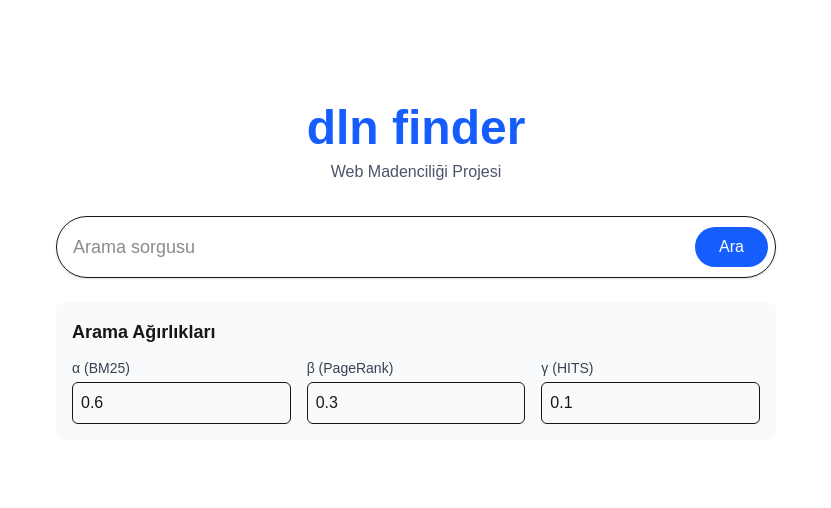
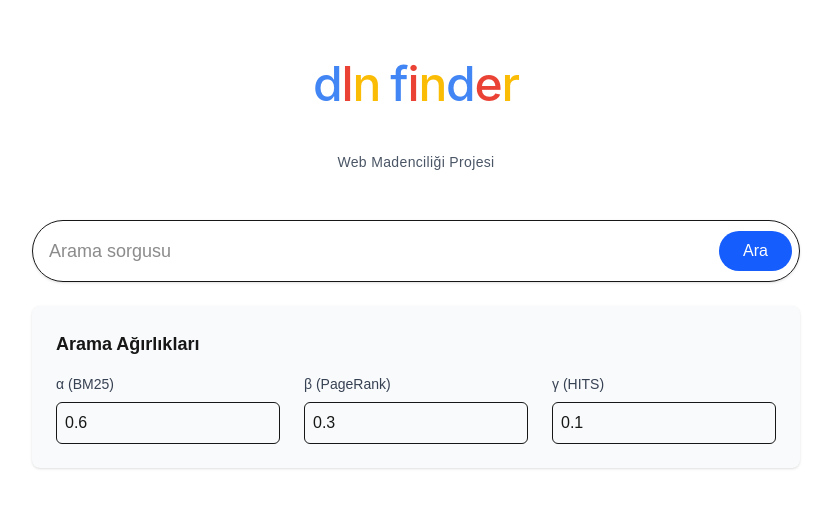
Before and after one commit to eyupdalan/dln-finder, a Next.js app in the folder ui/: page / in a window 1280 px wide. Shown: the top 508 px of the page, without its empty margins (224-1055 px from the left). Built offline with nearby package versions, Linux system fonts and the light colour scheme.

Commit message:
eyup adds changes

```diff
--- a/ui/src/app/page.tsx
+++ b/ui/src/app/page.tsx
@@ -53,14 +53,74 @@ export default function SearchPage() {
   }
 
   return (
-    <div className="min-h-screen flex flex-col items-center justify-start pt-20">
-      <div className="max-w-3xl w-full mx-auto p-6 space-y-8">
-        <div className="text-center">
-          <h1 className="text-5xl font-bold text-blue-600 mb-2">dln finder</h1>
-          <p className="text-gray-600">Web Madenciliği Projesi</p>
+    <div className="min-h-screen flex flex-col">
+      {results.length > 0 && (
+        <div className="sticky top-0 z-50 bg-white border-b shadow-sm">
+          <div className="w-full max-w-7xl mx-auto px-4 sm:px-6 lg:px-8 py-3">
+            <div className="flex items-center space-x-4">
+              <a href="/" className="flex-shrink-0">
+                <svg width="120" height="30" viewBox="0 0 400 80" className="h-8">
+                  <text x="50%" y="50%" textAnchor="middle" dominantBaseline="middle" className="text-xl font-bold tracking-tight" style={{ fontFamily: '-apple-system, BlinkMacSystemFont, "Segoe UI", Roboto, Helvetica, Arial, sans-serif' }}>
+                    <tspan fill="#4285F4" style={{ fontWeight: '500' }}>d</tspan>
+                    <tspan fill="#EA4335" style={{ fontWeight: '500' }}>l</tspan>
+                    <tspan fill="#FBBC05" style={{ fontWeight: '500' }}>n</tspan>
+                    <tspan> </tspan>
+                    <tspan fill="#4285F4" style={{ fontWeight: '500' }}>f</tspan>
+                    <tspan fill="#EA4335" style={{ fontWeight: '500' }}>i</tspan>
+                    <tspan fill="#FBBC05" style={{ fontWeight: '500' }}>n</tspan>
+                    <tspan fill="#4285F4" style={{ fontWeight: '500' }}>d</tspan>
+                    <tspan fill="#EA4335" style={{ fontWeight: '500' }}>e</tspan>
+                    <tspan fill="#FBBC05" style={{ fontWeight: '500' }}>r</tspan>
+                  </text>
+                </svg>
+              </a>
+              <div className="flex-1 max-w-2xl">
+                <div className="relative">
+                  <input
+                    type="text"
+                    placeholder="Arama sorgusu"
+                    value={query}
+                    onChange={(e) => setQuery(e.target.value)}
+                    className="w-full p-2 pr-12 text-base border rounded-full shadow-sm focus:outline-none focus:ring-2 focus:ring-blue-500 focus:border-transparent"
+                    onKeyPress={(e) => e.key === 'Enter' && handleSearch(1)}
+                  />
+                  <button
+                    onClick={() => handleSearch(1)}
+                    className="absolute right-1 top-1/2 transform -translate-y-1/2 bg-blue-600 text-white px-4 py-1 rounded-full hover:bg-blue-700 text-sm"
+                  >
+                    {loading ? 'Aranıyor...' : 'Ara'}
+                  </button>
+                </div>
+              </div>
+            </div>
+          </div>
+        </div>
+      )}
+
+      <div className="w-full max-w-7xl mx-auto px-4 sm:px-6 lg:px-8">
+        {results.length === 0 && (
+          <div className="py-12">
+            <div className="text-center mb-12">
+              <div className="flex items-center justify-center mb-4">
+                <svg width="400" height="80" viewBox="0 0 400 80" className="mb-2">
+                  <text x="50%" y="50%" textAnchor="middle" dominantBaseline="middle" className="text-5xl font-bold tracking-tight" style={{ fontFamily: '-apple-system, BlinkMacSystemFont, "Segoe UI", Roboto, Helvetica, Arial, sans-serif' }}>
+                    <tspan fill="#4285F4" style={{ fontWeight: '500' }}>d</tspan>
+                    <tspan fill="#EA4335" style={{ fontWeight: '500' }}>l</tspan>
+                    <tspan fill="#FBBC05" style={{ fontWeight: '500' }}>n</tspan>
+                    <tspan> </tspan>
+                    <tspan fill="#4285F4" style={{ fontWeight: '500' }}>f</tspan>
+                    <tspan fill="#EA4335" style={{ fontWeight: '500' }}>i</tspan>
+                    <tspan fill="#FBBC05" style={{ fontWeight: '500' }}>n</tspan>
+                    <tspan fill="#4285F4" style={{ fontWeight: '500' }}>d</tspan>
+                    <tspan fill="#EA4335" style={{ fontWeight: '500' }}>e</tspan>
+                    <tspan fill="#FBBC05" style={{ fontWeight: '500' }}>r</tspan>
+                  </text>
+                </svg>
+              </div>
+              <p className="text-gray-600 text-sm tracking-wide">Web Madenciliği Projesi</p>
             </div>
 
-        <div className="space-y-6">
+            <div className="max-w-3xl mx-auto space-y-6">
               <div className="relative">
                 <input
                   type="text"
@@ -78,11 +138,11 @@ export default function SearchPage() {
                 </button>
               </div>
 
-          <div className="bg-gray-50 p-4 rounded-lg">
-            <h2 className="text-lg font-semibold mb-3">Arama Ağırlıkları</h2>
-            <div className="grid grid-cols-3 gap-4">
+              <div className="bg-gray-50 p-6 rounded-lg shadow-sm">
+                <h2 className="text-lg font-semibold mb-4">Arama Ağırlıkları</h2>
+                <div className="grid grid-cols-3 gap-6">
                   <div>
-                <label className="block text-sm font-medium text-gray-700">α (BM25)</label>
+                    <label className="block text-sm font-medium text-gray-700 mb-2">α (BM25)</label>
                     <input
                       type="number"
                       step="0.01"
@@ -90,11 +150,11 @@ export default function SearchPage() {
                       max="1"
                       value={alpha}
                       onChange={(e) => setAlpha(parseFloat(e.target.value))}
-                  className="mt-1 w-full p-2 border rounded-md focus:ring-blue-500 focus:border-blue-500"
+                      className="w-full p-2 border rounded-md focus:ring-blue-500 focus:border-blue-500"
                     />
                   </div>
                   <div>
-                <label className="block text-sm font-medium text-gray-700">β (PageRank)</label>
+                    <label className="block text-sm font-medium text-gray-700 mb-2">β (PageRank)</label>
                     <input
                       type="number"
                       step="0.01"
@@ -102,11 +162,11 @@ export default function SearchPage() {
                       max="1"
                       value={beta}
                       onChange={(e) => setBeta(parseFloat(e.target.value))}
-                  className="mt-1 w-full p-2 border rounded-md focus:ring-blue-500 focus:border-blue-500"
+                      className="w-full p-2 border rounded-md focus:ring-blue-500 focus:border-blue-500"
                     />
                   </div>
                   <div>
-                <label className="block text-sm font-medium text-gray-700">γ (HITS)</label>
+                    <label className="block text-sm font-medium text-gray-700 mb-2">γ (HITS)</label>
                     <input
                       type="number"
                       step="0.01"
@@ -114,7 +174,7 @@ export default function SearchPage() {
                       max="1"
                       value={gamma}
                       onChange={(e) => setGamma(parseFloat(e.target.value))}
-                  className="mt-1 w-full p-2 border rounded-md focus:ring-blue-500 focus:border-blue-500"
+                      className="w-full p-2 border rounded-md focus:ring-blue-500 focus:border-blue-500"
                     />
                   </div>
                 </div>
@@ -126,10 +186,15 @@ export default function SearchPage() {
                 </div>
               )}
             </div>
+          </div>
+        )}
 
-        <div className="space-y-3">
+        {results.length > 0 && (
+          <div className="py-6">
+            <div className="max-w-5xl mx-auto">
+              <div className="space-y-4">
                 {results.map((result) => (
-            <div key={result.doc_id} className="p-4 hover:bg-gray-50">
+                  <div key={result.doc_id} className="p-4 hover:bg-gray-50 rounded-lg">
                     <div className="flex flex-col space-y-1">
                       <a
                         href={result.url}
@@ -150,12 +215,11 @@ export default function SearchPage() {
                 ))}
               </div>
 
-        {results.length > 0 && (
-          <div className="flex justify-between items-center pt-4">
+              <div className="flex justify-between items-center py-6">
                 <button
                   onClick={handlePrev}
                   disabled={currentPage === 1}
-              className="px-3 py-1 bg-gray-200 rounded disabled:opacity-50"
+                  className="px-4 py-2 bg-gray-100 rounded-lg hover:bg-gray-200 disabled:opacity-50 disabled:hover:bg-gray-100"
                 >
                   ⬅️ Önceki
                 </button>
@@ -165,10 +229,12 @@ export default function SearchPage() {
                 <button
                   onClick={handleNext}
                   disabled={currentPage === totalPages}
-              className="px-3 py-1 bg-gray-200 rounded disabled:opacity-50"
+                  className="px-4 py-2 bg-gray-100 rounded-lg hover:bg-gray-200 disabled:opacity-50 disabled:hover:bg-gray-100"
                 >
                   Sonraki ➡️
                 </button>
+              </div>
+            </div>
           </div>
         )}
       </div>
```
Lines whose indentation alone changed are shown as unchanged.
